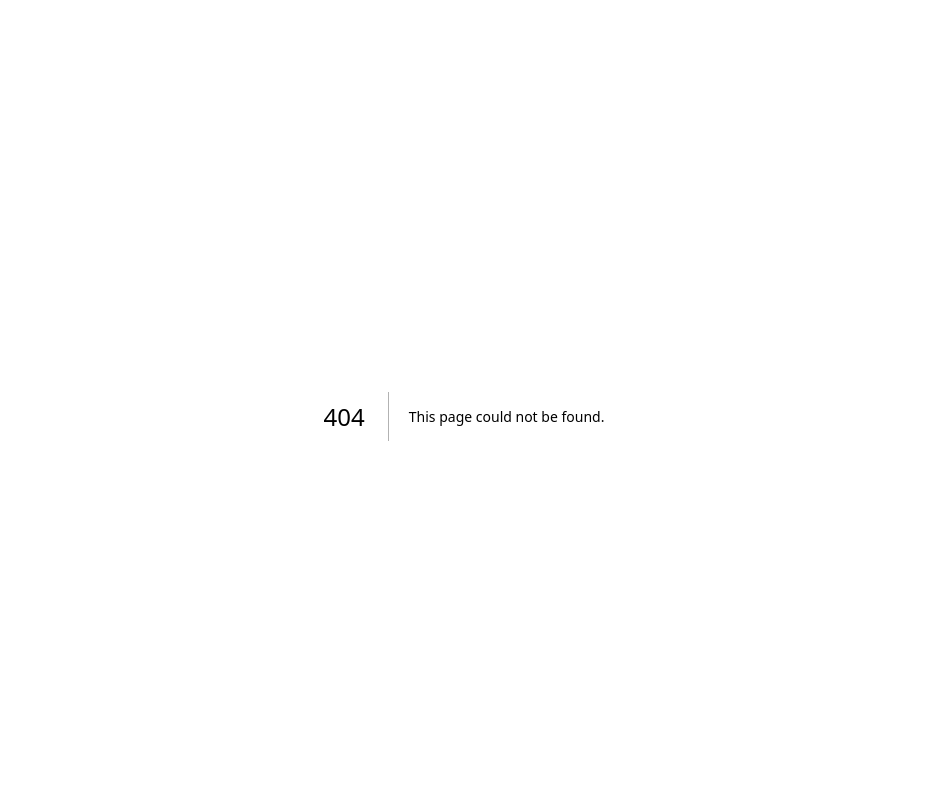
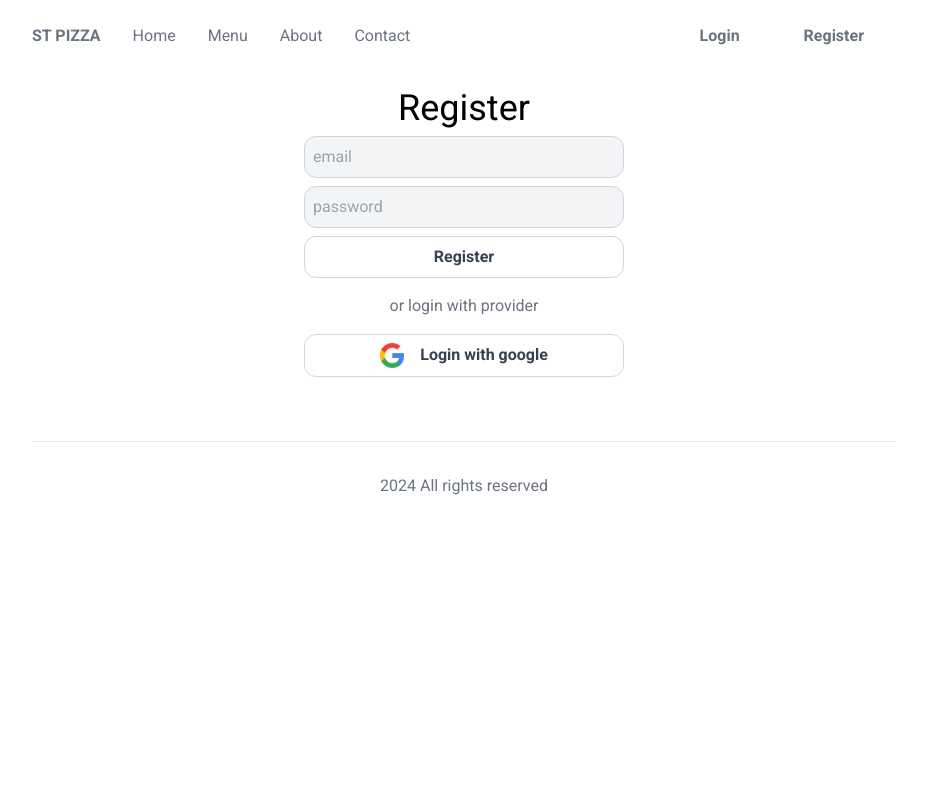
Before and after one commit to NewComer12616561/project2, a Next.js app: page /register in a window 1280 px wide. Before the commit this address had no page. Shown: the top 800 px of the page, without its empty margins (176-1103 px from the left). Built offline with nearby package versions, Linux system fonts and the light colour scheme.

Commit message:
Before auth

```diff
--- a/src/app/globals.css
+++ b/src/app/globals.css
@@ -2,32 +2,18 @@
 @tailwind components;
 @tailwind utilities;
 
-:root {
-  --foreground-rgb: 0, 0, 0;
-  --background-start-rgb: 214, 219, 220;
-  --background-end-rgb: 255, 255, 255;
+section.hero{
+  @apply grid;
+  grid-template-columns: .4fr .6fr;
 }
 
-@media (prefers-color-scheme: dark) {
-  :root {
-    --foreground-rgb: 255, 255, 255;
-    --background-start-rgb: 0, 0, 0;
-    --background-end-rgb: 0, 0, 0;
-  }
+input[type="email"],
+input[type="password"],
+input[type="text"]{
+  @apply block w-full my-2 rounded-xl;
+  @apply  border p-2 border-gray-300 bg-gray-100;
 }
-
-body {
-  color: rgb(var(--foreground-rgb));
-  background: linear-gradient(
-      to bottom,
-      transparent,
-      rgb(var(--background-end-rgb))
-    )
-    rgb(var(--background-start-rgb));
+button{
+  @apply block w-full text-gray-700 font-semibold;
+  @apply border border-gray-300 rounded-xl px-6 py-2;
 }
-
-@layer utilities {
-  .text-balance {
-    text-wrap: balance;
-  }
-}
--- a/src/app/layout.js
+++ b/src/app/layout.js
@@ -1,6 +1,6 @@
 import { Roboto } from "next/font/google";
 import "./globals.css";
-
+import Header from "@/components/layout/Header";
 
 
 const roboto = Roboto({ subsets: ["latin"], weight:['400', '500','700'] });
@@ -16,10 +16,14 @@
       <body className={roboto.className}>
         <main className="max-w-4xl mx-auto  p-4">
 
+      <Header />
+
         {children}
+
         <footer className="border-t p-8 text-center text-gray-500 mt-16">
     2024 All rights reserved
         </footer>
+
         </main>
        </body>
     </html>
--- a/src/app/page.js
+++ b/src/app/page.js
@@ -8,7 +8,7 @@
 export default function Home() {
   return (
     <>
-  <Header/>
+
   <Hero/>
   <HomeMenu />
   <section className="text-center my-16">
--- /dev/null
+++ b/src/app/register/page.js
@@ -0,0 +1,23 @@
+import Image from "next/image";
+export default function RegsterPage(){
+    return(
+       <section className="mt-8">
+        <h1 className="text-center text-primary text-4xl ">
+            Register
+        </h1>
+        <form className="block max-w-xs mx-auto">
+            <input type="email" placeholder="email" />
+            <input type="password" placeholder="password" />
+            <button type="submit"  >Register </button>
+            <div className="my-4 text-center text-gray-500">
+                or login with provider
+            </div>
+            <button className="flex gap-4 justify-center">
+                <Image src={'/google.png'} alt={''}
+                width={24} height={24}/>
+                Login with google</button>
+        </form>
+       </section>
+    );
+
+}
--- a/src/components/layout/Header.js
+++ b/src/components/layout/Header.js
@@ -15,7 +15,7 @@
 
         <nav className="flex items-center gap-8 text-gray-500 font-semibold">
         <Link href={'/login'} >Login</Link>
-        <Link href={'/register'}className="bg-primary rounded-full text-white px-8 py-2">
+        <Link href={'/register'}className="bg-primary rounded-full text-red px-8 py-2">
           Register
         </Link>
         </nav>
--- a/src/components/layout/Hero.js
+++ b/src/components/layout/Hero.js
@@ -22,7 +22,7 @@
    <div className="flex gap-4 text-sm">
 
     <button className="bg-primary uppercase flex items-center gap-2
-     text-white px-4 py-2 rounded-full ">
+     text-red px-4 py-2 rounded-full ">
     Order now
     <Right/>
     </button>
--- a/src/components/layout/HomeMenu.js
+++ b/src/components/layout/HomeMenu.js
@@ -1,6 +1,7 @@
 import Image from "next/image";
 import { MenuItem } from "../menu/MenuItem";
 import SectionHeader from "./SectionHeaders";
+
 
 
 export default function HomeMenu(){
```
